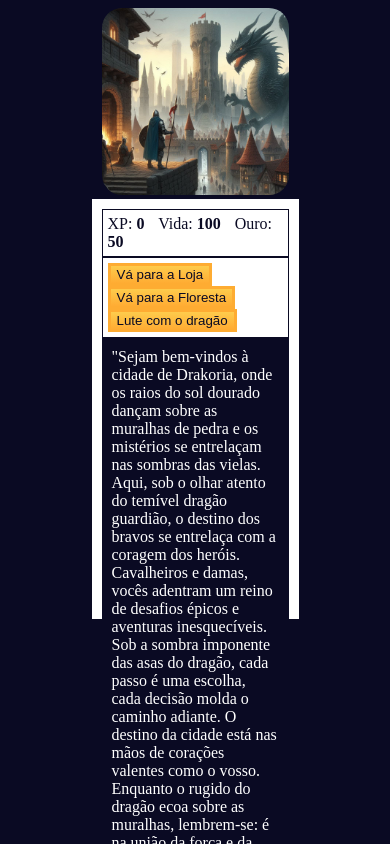
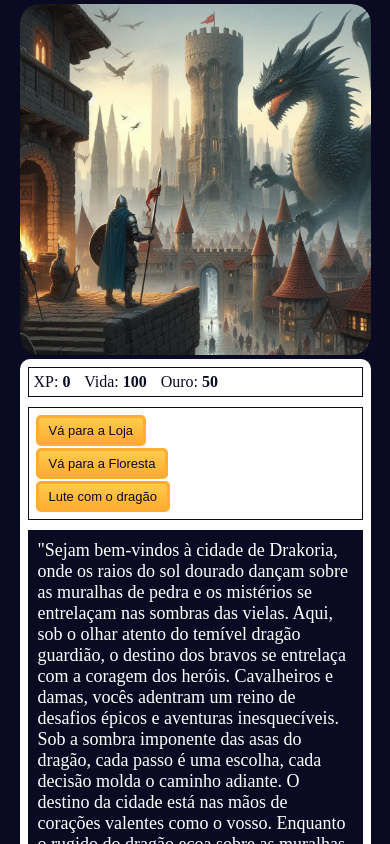
Before and after one commit to Garbson/Dangerous-dragon, a plain HTML site: page index.html in a window 390 px wide. Shown: the top 844 px of the page. Drawn offline with Linux system fonts and the light colour scheme.

Commit message:
responsividade

```diff
--- a/index.html
+++ b/index.html
@@ -1,10 +1,12 @@
 <!DOCTYPE html>
 <html lang="en">
+
 <head>
-    <meta charset="utf-8">
+    <meta name="viewport" content="width=device-width, initial-scale=1.0">
     <link rel="stylesheet" href="style.css">
     <title>Dragon Repeller</title>
 </head>
+
 <body>
     <img src="./img/inicio.jpeg" id="imagemText" class="img" alt="">
     <div id="game">
@@ -24,17 +26,26 @@
             <span class="stat">Vida: <strong><span id="monsterHealth"></span></strong></span>
         </div>
         <div id="text">
-        "Sejam bem-vindos à cidade de Drakoria, onde os raios do sol dourado dançam sobre as muralhas de pedra e os mistérios se entrelaçam nas sombras das vielas. Aqui, sob o olhar atento do temível dragão guardião, o destino dos bravos se entrelaça com a coragem dos heróis.
+            "Sejam bem-vindos à cidade de Drakoria, onde os raios do sol dourado dançam sobre as muralhas de pedra e os
+            mistérios se entrelaçam nas sombras das vielas. Aqui, sob o olhar atento do temível dragão guardião, o
+            destino dos bravos se entrelaça com a coragem dos heróis.
 
-Cavalheiros e damas, vocês adentram um reino de desafios épicos e aventuras inesquecíveis. Sob a sombra imponente das asas do dragão, cada passo é uma escolha, cada decisão molda o caminho adiante.
+            Cavalheiros e damas, vocês adentram um reino de desafios épicos e aventuras inesquecíveis. Sob a sombra
+            imponente das asas do dragão, cada passo é uma escolha, cada decisão molda o caminho adiante.
 
-O destino da cidade está nas mãos de corações valentes como o vosso. Enquanto o rugido do dragão ecoa sobre as muralhas, lembrem-se: é na união da força e da astúcia que se forja o verdadeiro heroísmo.
+            O destino da cidade está nas mãos de corações valentes como o vosso. Enquanto o rugido do dragão ecoa sobre
+            as muralhas, lembrem-se: é na união da força e da astúcia que se forja o verdadeiro heroísmo.
 
-Que vossas espadas brilhem sob o sol, que vossos escudos protejam os inocentes e que vossos corações estejam fortalecidos pela chama da determinação. Pois nesta terra de mistérios e magia, somente os mais corajosos e destemidos encontrarão a glória que tanto almejam.
+            Que vossas espadas brilhem sob o sol, que vossos escudos protejam os inocentes e que vossos corações estejam
+            fortalecidos pela chama da determinação. Pois nesta terra de mistérios e magia, somente os mais corajosos e
+            destemidos encontrarão a glória que tanto almejam.
 
-Avante, nobres cavaleiros! Que vossas jornadas sejam repletas de grandiosas batalhas, amizades leais e tesouros perdidos. Em Drakoria, o destino aguarda por aqueles que ousam desafiar os limites e escrever sua própria lenda!"
+            Avante, nobres cavaleiros! Que vossas jornadas sejam repletas de grandiosas batalhas, amizades leais e
+            tesouros perdidos. Em Drakoria, o destino aguarda por aqueles que ousam desafiar os limites e escrever sua
+            própria lenda!"
         </div>
     </div>
     <script src="index.js"></script>
 </body>
+
 </html>
--- a/style.css
+++ b/style.css
@@ -1,5 +1,13 @@
 body {
   background-color: #0a0a23;
+  min-height: 100vh; /* Ocupa pelo menos a altura total da viewport */
+  margin: 0; /* Remove qualquer margem padrão */
+  padding: 0;
+  display: flex; /* Flexbox para facilitar o alinhamento */
+  flex-direction: column; /* Direção da coluna */
+  justify-content: center; /* Centralizar verticalmente */
+  align-items: center; /* Centralizar horizontalmente */
+  box-sizing: border-box; /* Inclui padding e border na altura total */
 }
 
 #text {
@@ -9,14 +17,13 @@ body {
 }
 
 #game {
-  max-width: 50%;
-  max-height: 400px;
+  width: 45%;
   background-color: #ffffff;
-  color: #ffffff;
-  margin-left: auto;
-  margin-right: auto;
+  color: #0a0a23;
   margin-top: 1%;
   padding: 10px;
+  border-radius: 10px; /* Borda arredondada */
+  box-sizing: border-box; /* Inclui padding e border na altura e largura */
 }
 
 #controls,
@@ -24,6 +31,7 @@ body {
   border: 1px solid #0a0a23;
   padding: 5px;
   color: #0a0a23;
+  margin-bottom: 10px; /* Margem inferior para separar os elementos */
 }
 
 #monsterStats {
@@ -44,13 +52,40 @@ button {
   background-color: #feac32;
   background-image: linear-gradient(#fecc4c, #ffac33);
   border: 3px solid #feac32;
+  border-radius: 5px; /* Borda arredondada */
+  padding: 5px 10px; /* Preenchimento interno */
 }
 
 .img {
   display: block;
-  margin-left: auto;
-  margin-right: auto;
-  width: 50%;
-  height: auto;
+  margin: 0 auto; /* Centralizar a imagem */
+  max-width: 40%; /* Largura inicial */
+  height: 40%;
   border-radius: 20px;
+  margin-top: 1%;
+  object-fit: contain;
 }
+
+@media (max-width: 800px) {
+  #game {
+    width: 90%;
+    padding: 8px;
+    margin-top: 1%;
+    margin-bottom: 1%;
+  }
+  .img {
+    max-width: 90%;
+    height: auto; /* Ajuste para manter a proporção */
+  }
+  #controls button {
+    font-size: 13px;
+    margin: 2px;
+    display: flex; /* Flexbox para facilitar o alinhamento */
+    flex-direction: column; /* Direção da coluna */
+    justify-content: center; /* Centralizar verticalmente */
+    align-items: center;
+  }
+  #text{
+    font-size: 18px;
+  }
+}
```
Lines whose indentation alone changed are shown as unchanged.
